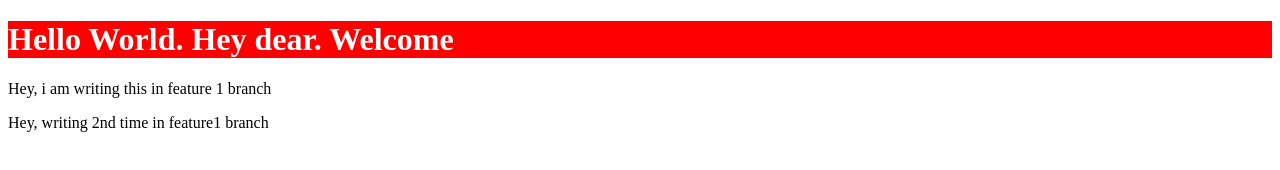
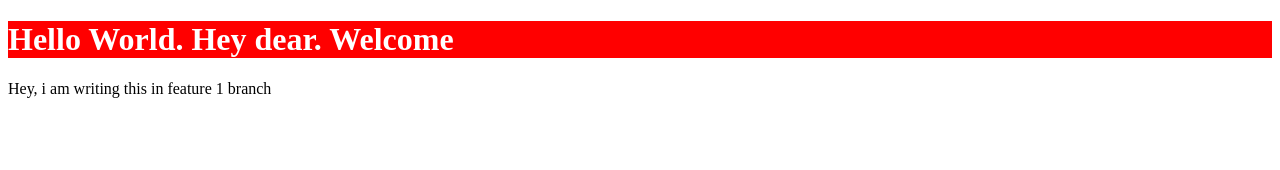
Before and after one commit to mudasir-sadiq/localRepo, a plain HTML site: page index.html in a window 1280 px wide. Drawn offline with Linux system fonts and the light colour scheme.

Commit message:
Removed 2nd feature1

```diff
--- a/index.html
+++ b/index.html
@@ -12,7 +12,7 @@
 
     <p> Hey, i am writing this in feature 1 branch </p>
 
-    <p> Hey, writing 2nd time in feature1 branch</p>
+
       <script src="script.js"> </script>
 </body>
 </html>
```
